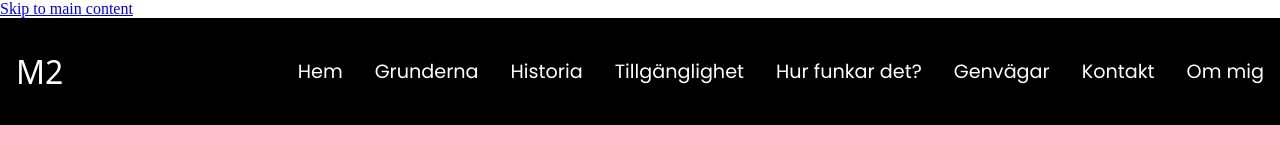
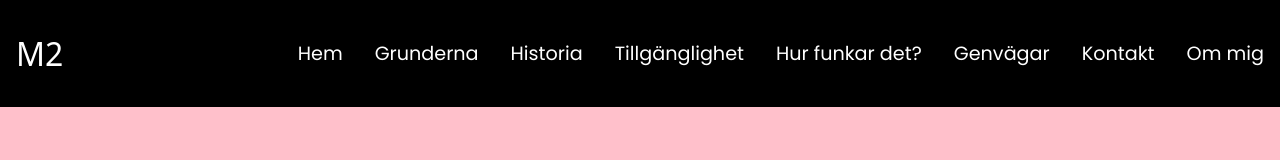
Before and after one commit to artemtsvietkov/HTML-History, a plain HTML site: page index.html in a window 1280 px wide. Shown: the top 160 px of the page. Drawn offline with Linux system fonts and the light colour scheme; a web font is replaced by a local one.

Commit message:
style.css

```diff
--- a/style.css
+++ b/style.css
@@ -1,6 +1,23 @@
 * {
     padding: 0;
     margin: 0;
+
+}
+
+html{
+    scroll-behavior: smooth;
+}
+
+.skip-link {
+    background-color: white;
+    position: absolute;
+    transform: translateY(-120%);
+    left: 0,5rem;
+    transition: transform 325ms ease-in;
+}
+
+.skip-link:focus{
+    transform: translateY(0);
 }
 /* Header */
 .header{
```
